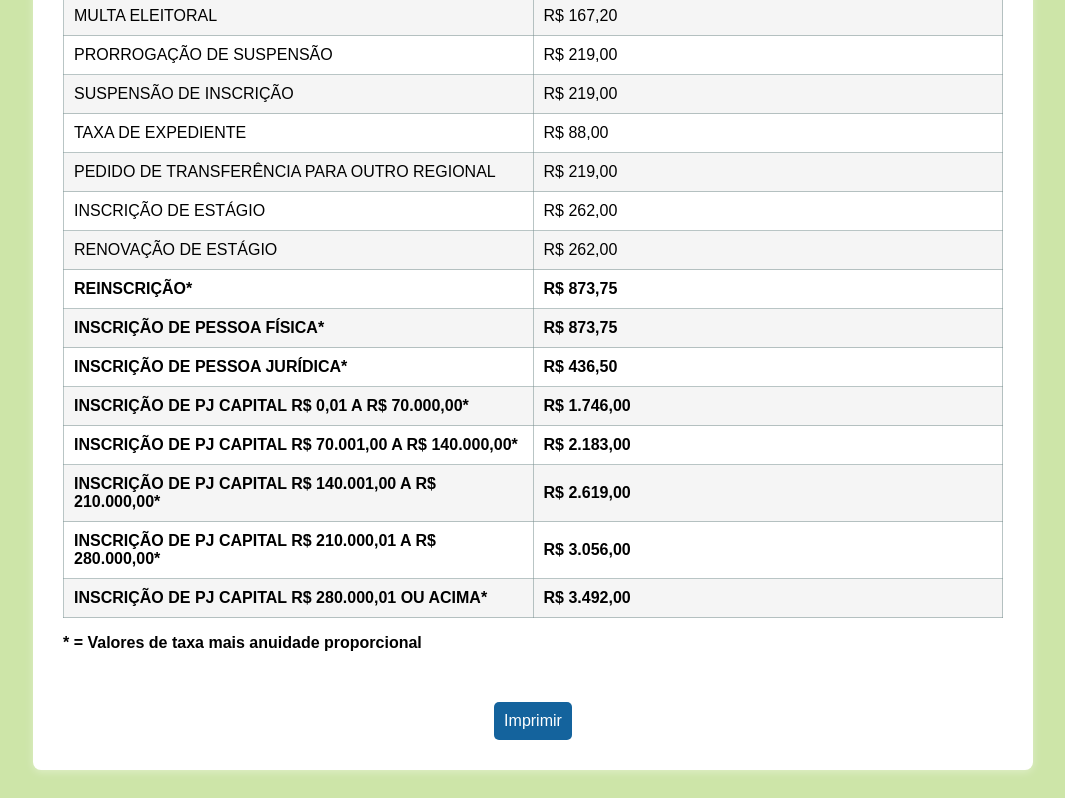
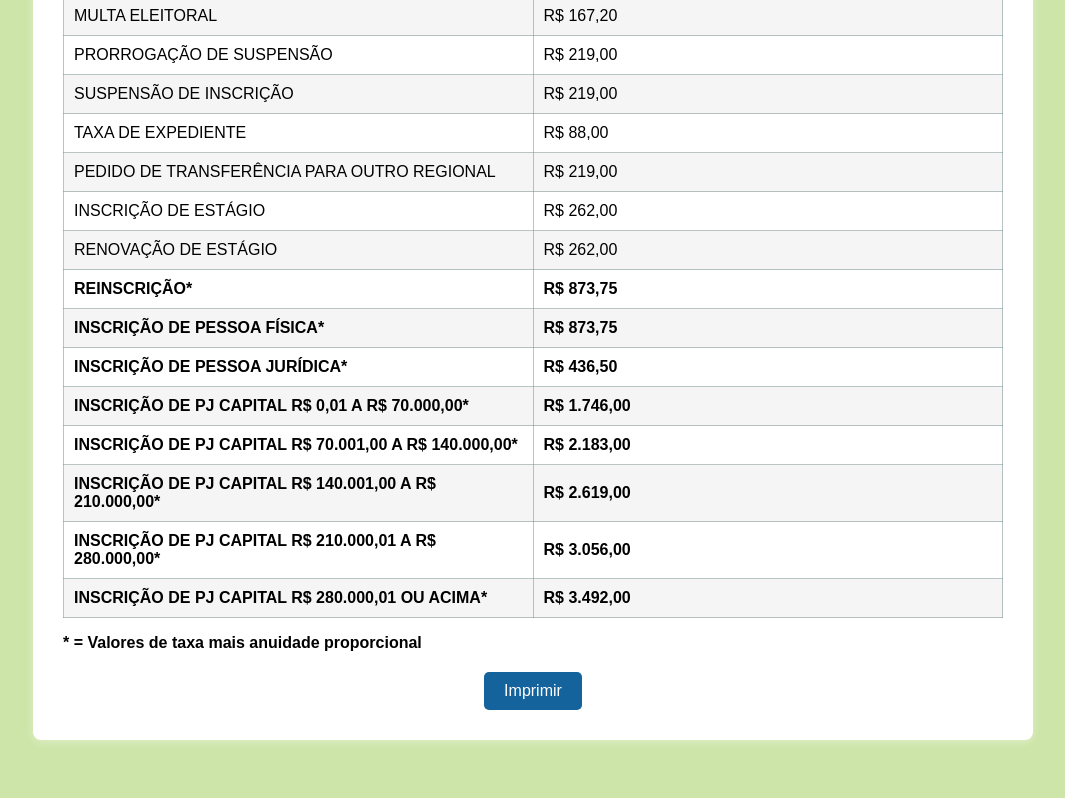
Before and after one commit to Caroldelay/tabela-creci, a plain HTML site: page index.html in a window 1280 px wide. Shown: the part 651-1449 px from the top of the page, without its empty margins (107-1172 px from the left). After the commit the page ends 1419 px from the top, so only its background shows below. Drawn offline with Linux system fonts and the light colour scheme.

Commit message:
Update index.html

```diff
--- a/index.html
+++ b/index.html
@@ -51,8 +51,8 @@
     </table>
     <p><b>* = Valores de taxa mais anuidade proporcional</b></p>
 
-   <div style="text-align: center; margin-top: 50px;">
-  <button onclick="window.print()" style="background-color:#14639D;color:white;border:none;padding:10px 10px;text-align:center;text-decoration:none;font-size:16px;border-radius:5px;cursor:pointer;">
+   <div style="text-align: center; margin-top: 20px;">
+  <button onclick="window.print()" style="background-color:#14639D;color:white;border:none;padding:10px 20px;text-align:center;text-decoration:none;font-size:16px;border-radius:5px;cursor:pointer;">
     Imprimir
   </button>
 </div>
```
